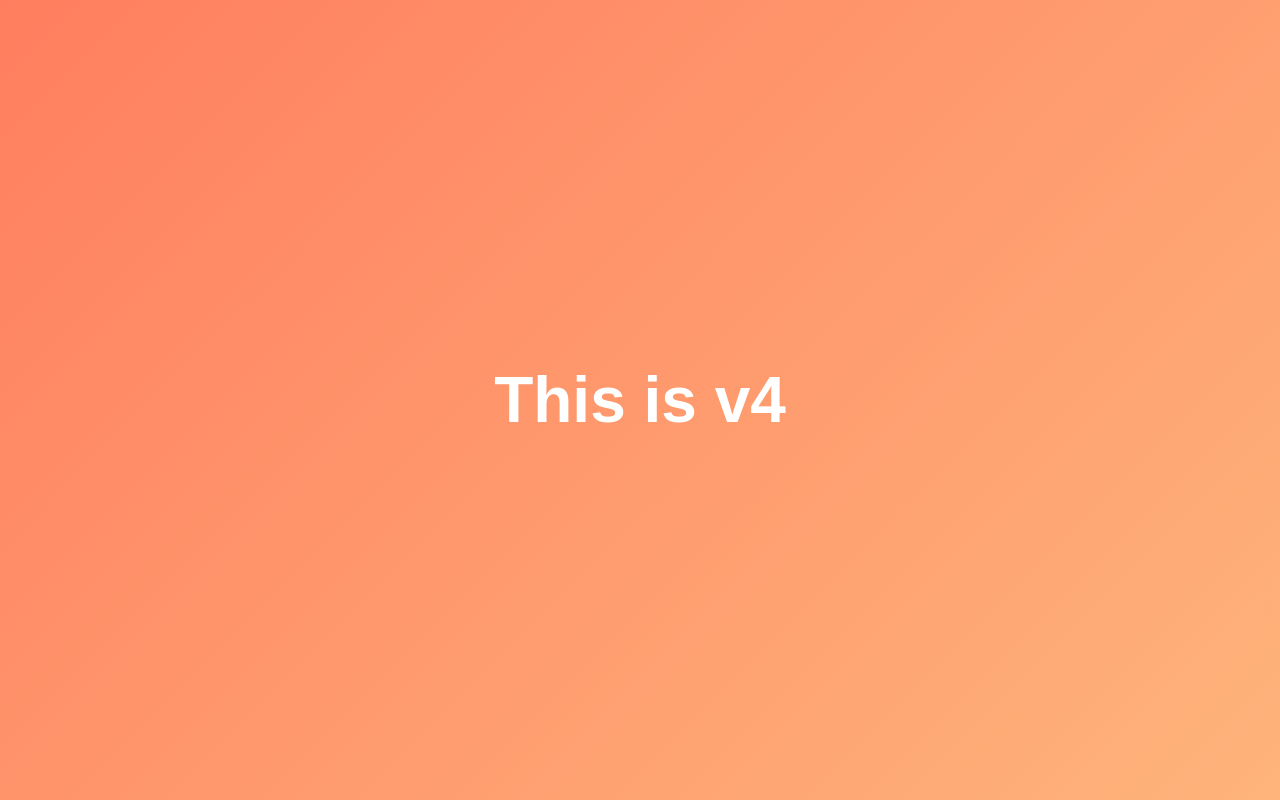
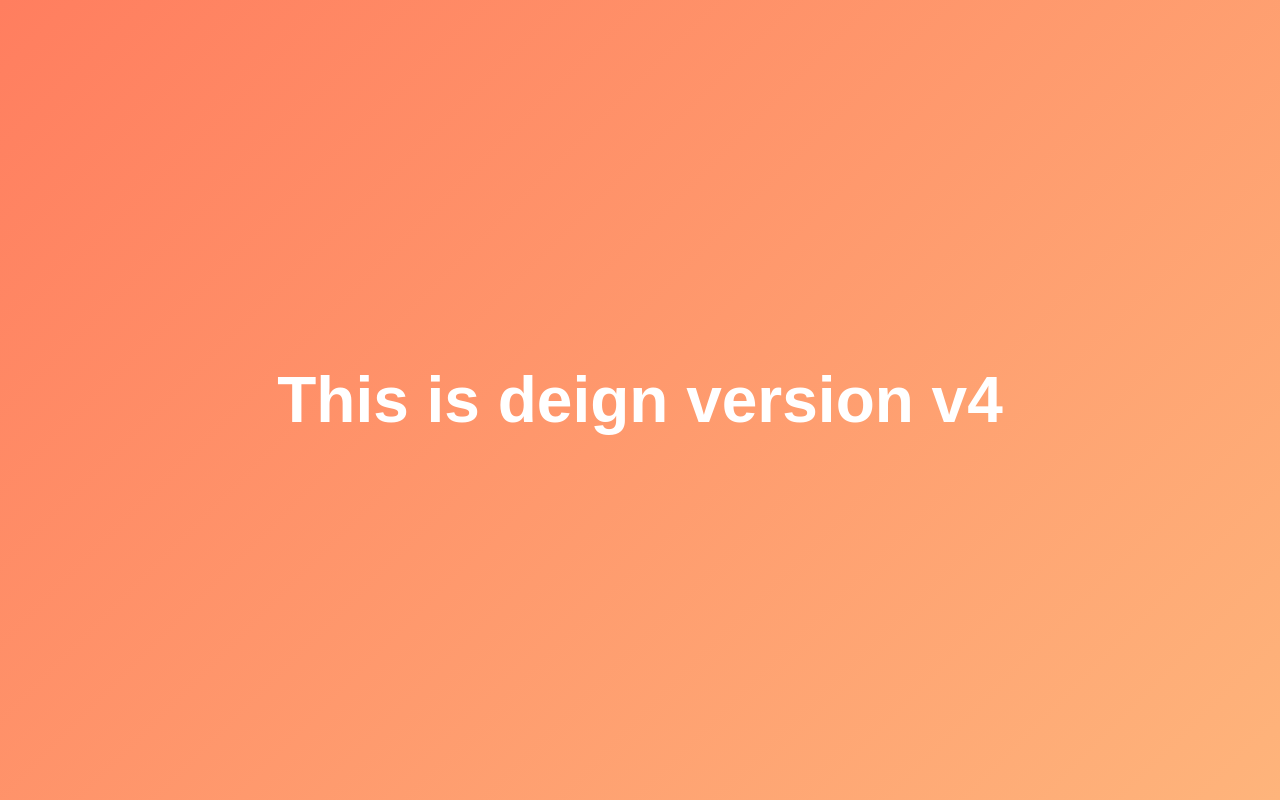
Before and after one commit to Nainass/myrepo, a plain HTML site: page index.html in a window 1280 px wide. Drawn offline with Linux system fonts and the light colour scheme.

Commit message:
Changes h1

```diff
--- a/index.html
+++ b/index.html
@@ -8,7 +8,7 @@
 </head>
 <body>
 
-<h1>This is v4</h1>
+<h1>This is deign version v4</h1>
 
 </body>
 </html>
```
